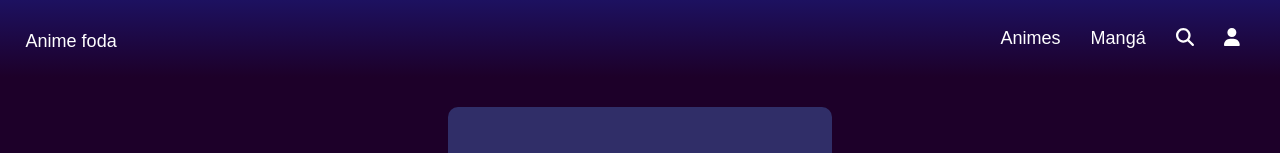
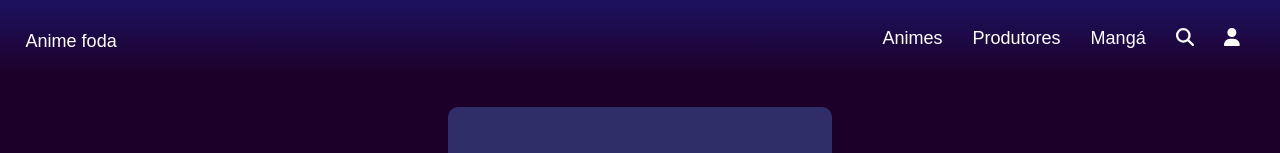
Before and after one commit to rafinha285/animefoda-admin, a React (Create React App) app: page / in a window 1280 px wide. Shown: the top 153 px of the page. Built offline with nearby package versions, Linux system fonts and the light colour scheme; no server answers.

Commit message:
SelectProducers added

```diff
--- a/src/App.tsx
+++ b/src/App.tsx
@@ -5,6 +5,7 @@ import Login from "./pages/Login";
 import Home from "./pages/Home";
 import EditAnime from "./pages/EditAnime";
 import NewAnime from "./pages/NewAnime";
+import SelectProducers from "./pages/SelectProducers";
 
 function App() {
     return (
@@ -16,6 +17,7 @@ function App() {
                     <Route path='/home' element={<Home/>}/>
                     <Route path='/admin/edit/:aniId' element={<EditAnime/>}/>
                     <Route path='/admin/create/anime' element={<NewAnime/>}/>
+                    <Route path='/producers' element={<SelectProducers/>}/>
                 </Routes>
             </GlobalProvider>
         </Router>
--- a/src/components/header/Header.tsx
+++ b/src/components/header/Header.tsx
@@ -55,6 +55,11 @@ const Header:FC = () =>{
                             <a href={`/admin/create/anime`}>Adicionar anime</a>
                         </div>
                     </div>
+                    <li>
+                        <a href={"/producers"}>
+                            Produtores
+                        </a>
+                    </li>
                     <li><a href="">Mangá</a></li>
                     <li>
                         <FontAwesomeIcon icon={faMagnifyingGlass} color={'white'} cursor={'pointer'}
--- a/src/pages/Home.tsx
+++ b/src/pages/Home.tsx
@@ -31,7 +31,7 @@ const Home:React.FC = () =>{
             window.location.href = baseUrl;
         }
         if(!context?.isLogged){
-            window.location.href = "/"
+            // window.location.href = "/"
         }
         fetchData()
     },[!context]);
--- /dev/null
+++ b/src/pages/SelectProducers.tsx
@@ -0,0 +1,17 @@
+import React, {useState} from 'react'
+import Header from "../components/header/Header";
+import Footer from "../components/footer/Footer";
+
+const SelectProducers:React.FC = () =>{
+    const [producers,setProducers] = useState([]);
+    return (
+        <html>
+            <Header></Header>
+            <div id='producers'>
+
+            </div>
+            <Footer></Footer>
+        </html>
+    )
+}
+export default SelectProducers
```
